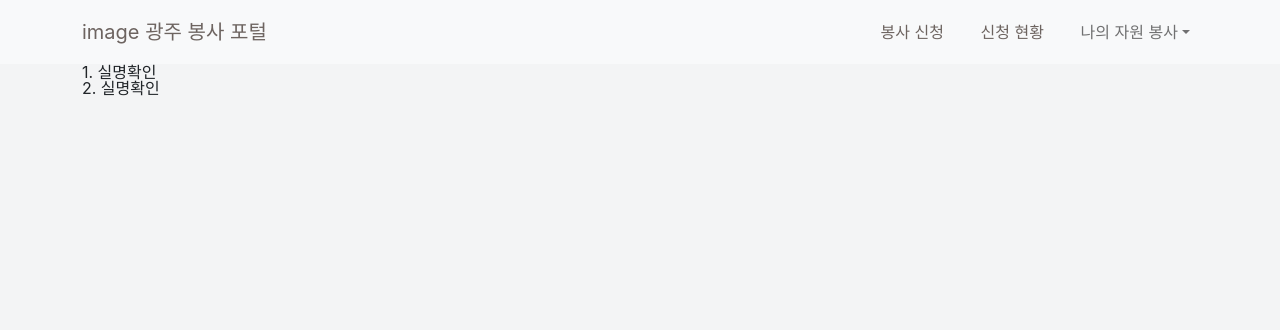
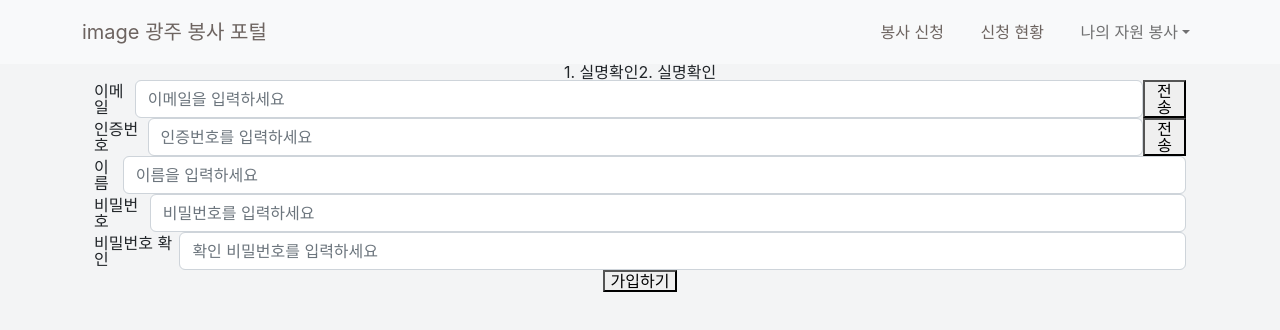
Before and after one commit to dmdrk1414/volunteer, a React (Create React App) app in the folder front/: page /signup in a window 1280 px wide. Shown: the top 330 px of the page. Built offline with nearby package versions, Linux system fonts and the light colour scheme.

Commit message:
[Feat] 회원가입 기능 추가

```diff
--- /dev/null
+++ b/front/src/scss/components/CheckEmailComponents.scss
@@ -0,0 +1,2 @@
+.check-email-container {
+}
--- /dev/null
+++ b/front/src/scss/components/SignupContantComponents.scss
@@ -0,0 +1,31 @@
+.signup-contant-container {
+  border-top: 1px solid black;
+  margin-top: 20px;
+  padding-top: 10px;
+
+  .input-forms-title {
+    width: 100px;
+  }
+  .form-custom {
+    position: relative;
+    left: 20px;
+  }
+
+  .input-forms-container {
+    margin-top: 10px;
+    .placehold {
+      width: 300px;
+      margin: 0px 20px 0px 20px;
+    }
+
+    button {
+      border-radius: 5px;
+    }
+  }
+  .signup-button-container {
+    margin-top: 20px;
+    button {
+      border-radius: 5px;
+    }
+  }
+}
--- a/front/src/scss/screen/SignupForm_contant.scss
+++ b/front/src/scss/screen/SignupForm_contant.scss
@@ -1,22 +1,20 @@
 .signup-form-container {
+  margin-top: 30px;
   .stepbar {
-    position: relative;
-    left: 550px;
     background-color: silver;
-    width: 600px;
-    height: 100px;
-    top: 120px;
+    width: 400px;
+    height: 70px;
     border-radius: 10px;
     z-index: 1;
 
     .step1 {
       text-align: center;
-      font-size: 30px;
+      font-size: 25px;
       font-weight: bold;
       padding-top: 25px;
       background-color: #8392ed;
-      width: 280px;
-      height: 100px;
+      width: 180px;
+      height: 70px;
       border-radius: 10px;
       z-index: -1;
       position: absolute;
@@ -25,21 +23,18 @@
     .step2 {
       text-align: right;
       width: 0px;
-      border-left: 65px solid #8392ed;
-      border-top: 50px solid transparent;
-      border-bottom: 50px solid transparent;
+      border-left: 40px solid #8392ed;
+      border-top: 35px solid transparent;
+      border-bottom: 35px solid transparent;
       position: relative;
-      left: 274px;
+      left: 176px;
     }
 
     .step2text {
-      text-align: right;
-      font-size: 30px;
+      padding-right: 35px;
+      padding-top: 24px;
+      font-size: 25px;
       font-weight: bold;
-      padding-bottom: 100px;
-      padding-right: 50px;
-      position: relative;
-      bottom: 75px;
     }
   }
 }
--- /dev/null
+++ b/front/src/view/components/SignupContantComponents.js
@@ -0,0 +1,135 @@
+// import 리액트
+import React, { useEffect, useState } from "react";
+import { Button } from "react-bootstrap";
+import axios from "axios";
+
+function SignupContantComponents() {
+  const [email, setEmail] = useState("");
+  const [checkNum, setCheckNum] = useState("");
+  const [name, setName] = useState("");
+  const [password, setPassword] = useState("");
+
+  // form 핸들러
+  const handleEmailChange = (event) => {
+    setEmail(event.target.value);
+  };
+  const handlCheckNumChange = (event) => {
+    setCheckNum(event.target.value);
+  };
+  const handleNameChange = (event) => {
+    setName(event.target.value);
+    console.log(name);
+  };
+  const handlePasswordChange = (event) => {
+    setPassword(event.target.value);
+  };
+
+  // button 핸들러
+  const handleEmailCheckButtonClick = async (event) => {
+    event.preventDefault();
+    try {
+      await axios.post(`/signup/email`, {
+        email,
+      });
+    } catch {}
+  };
+
+  const handleCheckNumButtonClick = async (event) => {
+    event.preventDefault();
+    try {
+      await axios.post(`/signup/email/check`, {
+        checkNum,
+      });
+    } catch {}
+  };
+
+  const handleSignupButtonClick = async (event) => {
+    event.preventDefault();
+    try {
+      await axios.post(`/signup`, {
+        email,
+        name,
+        password,
+      });
+    } catch {}
+  };
+
+  useEffect(() => {}, []);
+
+  return (
+    // 무조건 div는 하나
+    <div className="signup-contant-container container ">
+      <div className="input-forms-container form-custom email-container d-flex justify-content-center  align-items-center">
+        <div className="input-forms-title">이메일</div>
+        <input
+          className="placehold form-control "
+          type="email"
+          id="email"
+          name="email"
+          placeholder="이메일을 입력하세요"
+          value={email}
+          onChange={handleEmailChange}
+          required
+        />
+        <button onClick={handleEmailCheckButtonClick}>전송</button>
+      </div>
+      <div className="input-forms-container form-custom checknum-container d-flex justify-content-center  align-items-center">
+        <div className="input-forms-title">인증번호</div>
+        <input
+          className="placehold form-control "
+          type="number"
+          id="checkNum"
+          name="checkNum"
+          placeholder="인증번호를 입력하세요"
+          value={checkNum}
+          onChange={handlCheckNumChange}
+          required
+        />
+        <button onClick={handleCheckNumButtonClick}>전송</button>
+      </div>
+      <div className="input-forms-container name-container d-flex justify-content-center  align-items-center">
+        <div className="input-forms-title">이름</div>
+        <input
+          className="placehold form-control "
+          type="text"
+          id="name"
+          name="name"
+          placeholder="이름을 입력하세요"
+          value={name}
+          onChange={handleNameChange}
+          required
+        />
+      </div>
+      <div className="input-forms-container password-container d-flex justify-content-center  align-items-center">
+        <div className="input-forms-title">비밀번호</div>
+        <input
+          className="placehold form-control "
+          type="password"
+          id="password"
+          name="password"
+          placeholder="비밀번호를 입력하세요"
+          value={password}
+          onChange={handlePasswordChange}
+          required
+        />
+      </div>
+      <div className="input-forms-container check-password-container d-flex justify-content-center  align-items-center">
+        <div className="input-forms-title">비밀번호 확인</div>
+        <input
+          className="placehold form-control "
+          type="password"
+          id="password"
+          name="password"
+          placeholder="확인 비밀번호를 입력하세요"
+          required
+        />
+      </div>
+      <div className="signup-button-container d-flex justify-content-center  align-items-center">
+        <button onClick={handleSignupButtonClick}>가입하기</button>
+      </div>
+    </div>
+  );
+}
+
+/* eslint-disable-next-line  */
+export default SignupContantComponents;
--- a/front/src/view/screen/SignupForm_contant.js
+++ b/front/src/view/screen/SignupForm_contant.js
@@ -5,18 +5,20 @@ import { Link } from "react-router-dom";
 // firebase
 import axios from "axios";
 import { firebaseUrl } from "../../api/firebaseUrl";
-import AirticleContantComponents from "../components/AirticleContantComponents";
+import SignupContantComponents from "../components/SignupContantComponents";
 
 function SignupForm_contant() {
   return (
     // 무조건 div는 하나
     <div className="signup-form-container container">
-      <div class="stepbar">
-        <div class="step1">1. 실명확인</div>
-        <div class="step2"></div>
-        <div class="step2text">2. 실명확인</div>
+      <div className="stepbar-container d-flex justify-content-center">
+        <div className="stepbar d-flex justify-content-between">
+          <div className="step1">1. 실명확인</div>
+          <div className="step2"></div>
+          <div className="step2text ">2. 실명확인</div>
+        </div>
       </div>
-      <div className="articles-container "></div>
+      <SignupContantComponents />
     </div>
   );
 }
```
Also changed, not shown: front/src/view/components/CheckEmailComponents.jsx (added, +66 -0 lines).
